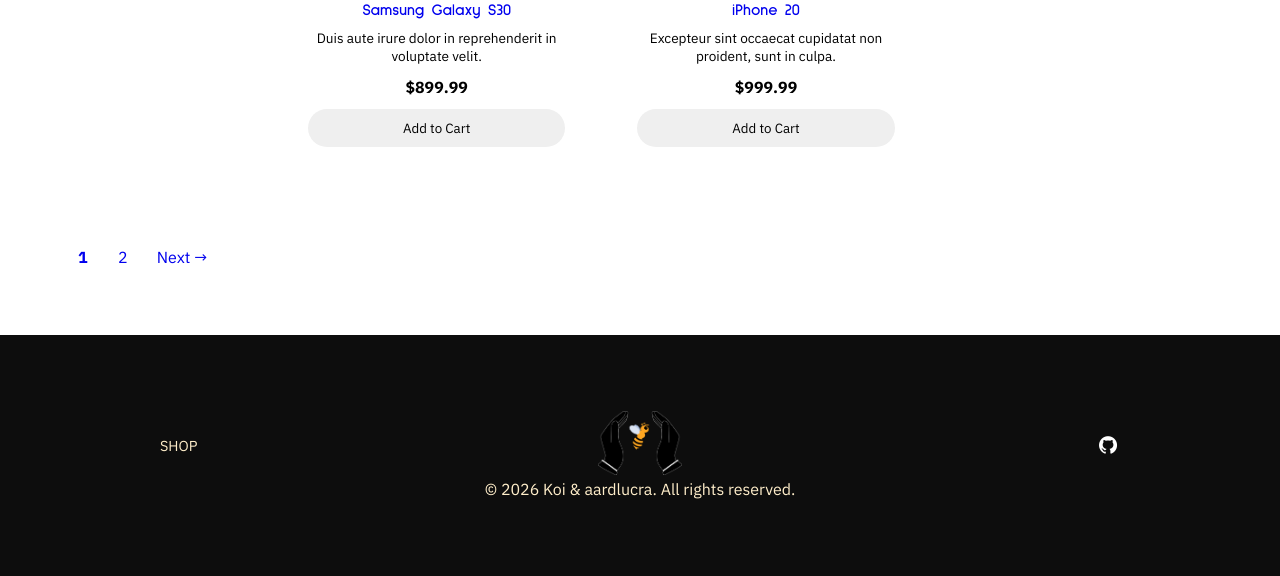
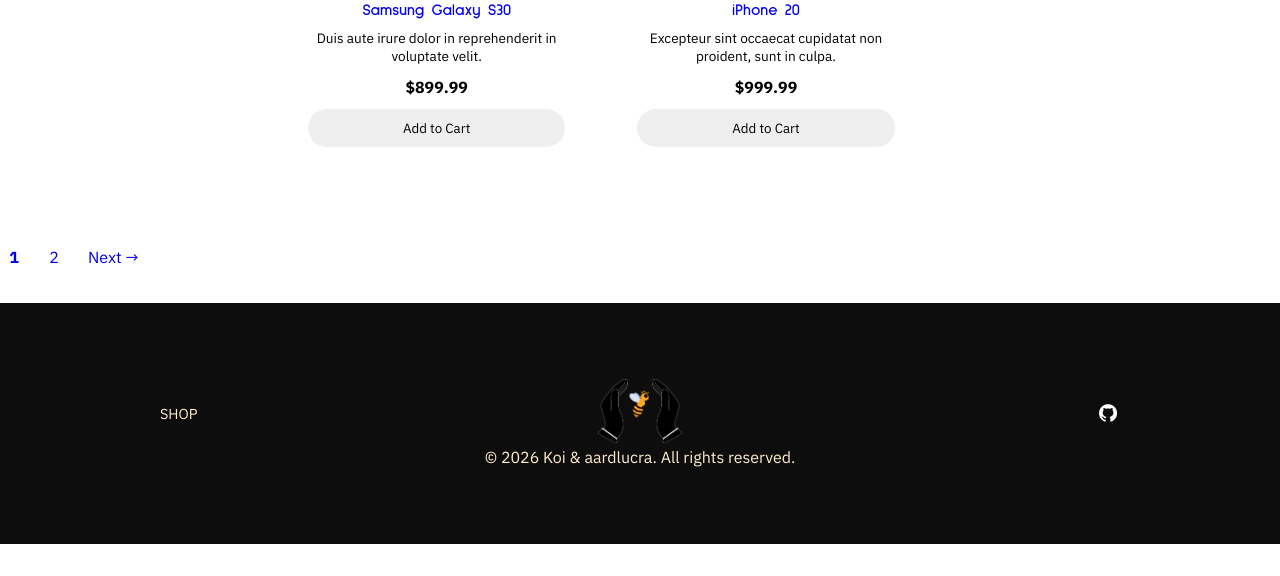
Before and after one commit to r3dkoi/bee-lektronics, a Flask app: page /shop in a window 1280 px wide. Shown: the part 1143-1719 px from the top of the page. After the commit the page ends 1687 px from the top, so only its background shows below. Run offline with Flask 3, Linux system fonts and the light colour scheme; grey boxes labelled with a size stand in for pictures from a placeholder-image service; some libraries are stand-ins or nearby versions.

Commit message:
Update pagination alignment in CSS and fix HTML indentation for product grid

```diff
--- a/static/css/shop.css
+++ b/static/css/shop.css
@@ -119,8 +119,7 @@
 
 .pagination {
     display: flex;
-    justify-content: center;
-    align-items: center;
+    align-items: end;
     gap: 0.75rem;
     margin-top: 2.5rem;
     padding-bottom: 2rem;
--- a/templates/shop.html
+++ b/templates/shop.html
@@ -51,7 +51,8 @@
                         <button type="submit">Add to Cart</button>
                     </form>
                 </div>
-        {% endfor %}
+            {% endfor %}
+        </div>
     </div>
 
     <nav class="pagination"> <!--TEMPORARY-->
```
